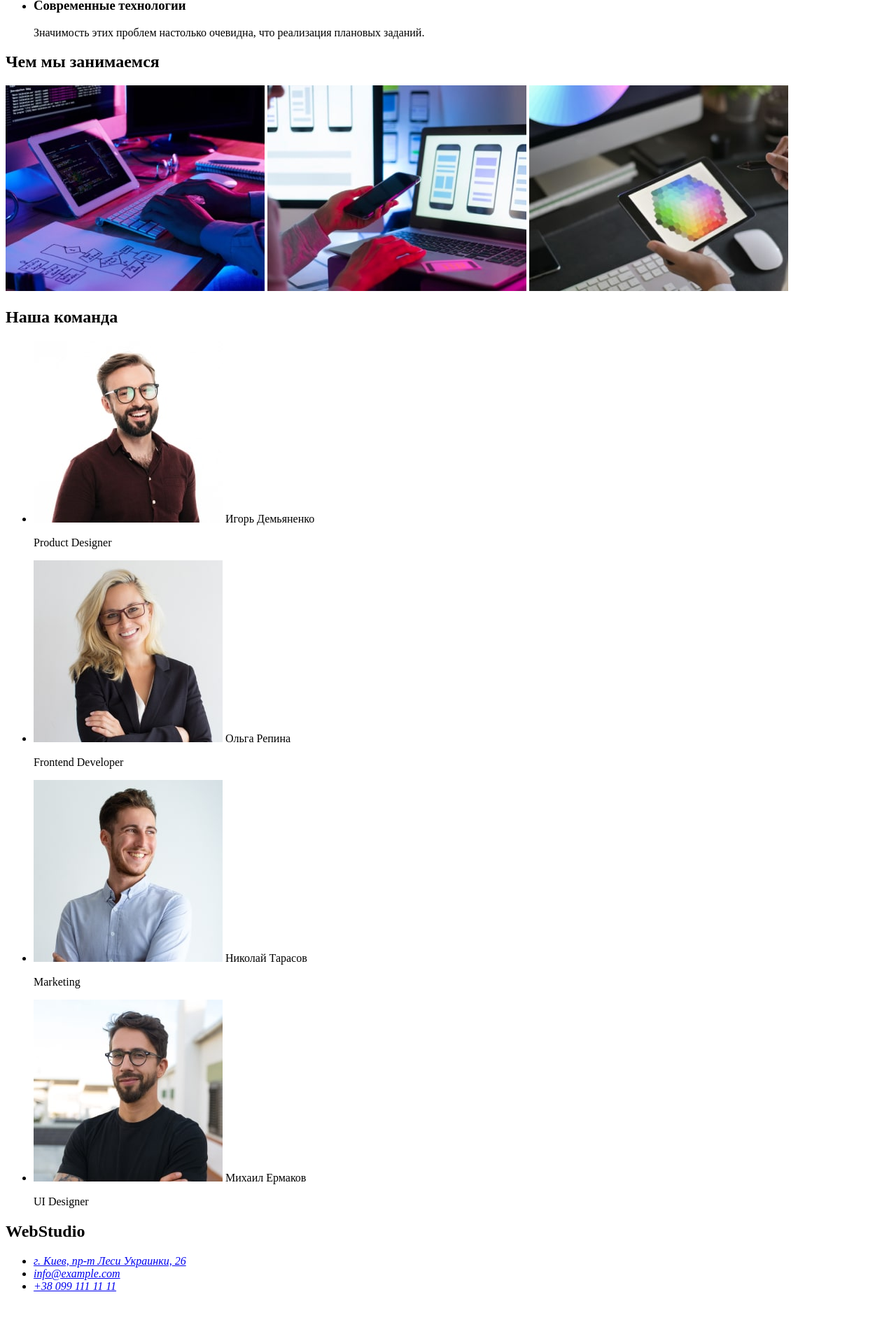
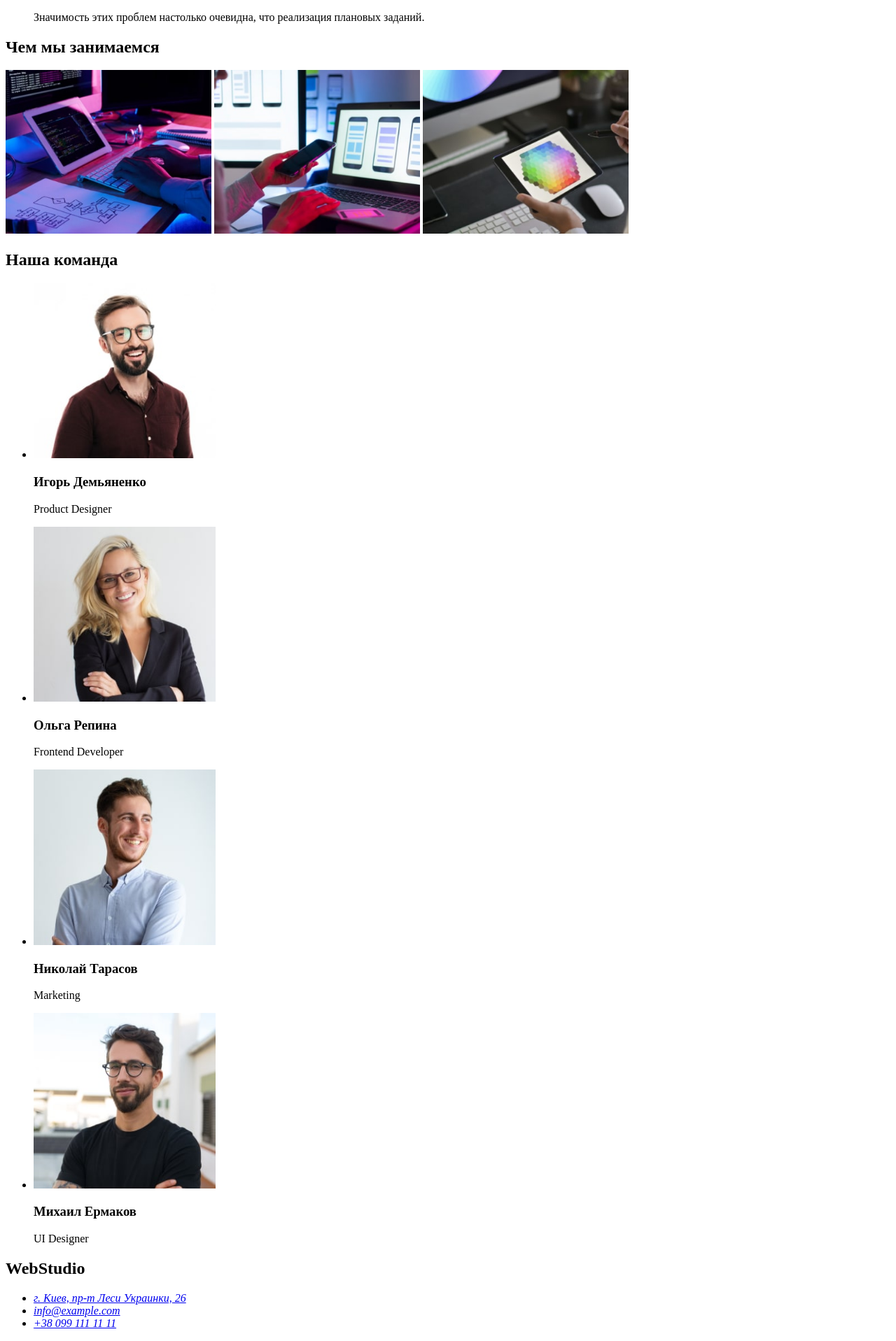
Before and after one commit to Sap1065/goit-markup-hw-01, a plain HTML site: page index.html in a window 1280 px wide. Shown: the part 560-2477 px from the top of the page at 70% size. Before the commit the page ends 2424 px from the top, so only its background shows below. Drawn offline with Linux system fonts and the light colour scheme.

Commit message:
work on bugs

```diff
--- a/index.html
+++ b/index.html
@@ -7,10 +7,9 @@
     <title>WebStudio</title>
 </head>
 <body>
-    <sidebar>
-        <h2 lang="en">
-            WebStudio
-        </h2>
+    <header>
+        <a href="http://127.0.0.1:5500/index.html">WebStudio</a>
+        <nav>
                 <ul>
                     <li>
                         <a href="">Студия</a>
@@ -21,6 +20,9 @@
                     <li>
                         <a href="">Контакты</a>
                     </li>
+                </ul>
+        </nav>
+        <ul>
             <li>
                 <a href="mailto:info@devstudio.com">info@devstudio.com</a>
             </li>
@@ -28,11 +30,12 @@
                 <a href="tel:+380961111111">+38 096 111 11 11</a>
             </li>
         </ul>
-    </sidebar>
-    <header>
+    </header>
+    <main>
+        <section>
             <h1>Эффективные решения для вашего бизнеса</h1>
             <button>Заказать услугу</button>
-    </header>
+        </section>
         <section>
             <h2>Особенности</h2>
             <ul>
@@ -61,48 +64,45 @@
         </section>
         <section>
             <h2>Чем мы занимаемся</h2>
-            <img src="/img/box 1-min.jpg" alt="Печатает с помощью клавиатуры на планшете" weight="294">
-            <img src="/img/box 2-min.jpg"alt="Сравнивает виды рабочего стола которые изображены на мониторе ноутбука с тем который на телефоне "weight="294">
-            <img src="/img/box 3-min.jpg" alt="Смотрит цветовую палитру на планшете" weight="294">
+            <img src="/img/box1-min.jpg" alt="Печатает с помощью клавиатуры на планшете" width="294">
+            <img src="/img/box2-min.jpg"
+                alt="Сравнивает виды рабочего стола которые изображены на мониторе ноутбука с тем который на телефоне"
+                width="294">
+            <img src="/img/box3-min.jpg" alt="Смотрит цветовую палитру на планшете" width="294">
         </section>
         <section>
             <h2>Наша команда</h2>
             <ul>
                 <li>
-                <img src="/img/img. 1-min.jpg" alt="первый специалист" weight="260">
-                <h>Игорь Демьяненко</h>
+                    <img src="/img/img.1-min.jpg" alt="Первый специалист" width="260">
+                    <h3>Игорь Демьяненко</h3>
                     <p lang="en">Product Designer</p>
                 </li>
                 <li>
-                <img src="/img/img. 2-min.jpg" alt="второй специалист" weight="260">
-                <h>Ольга Репина</h>
+                    <img src="/img/img.2-min.jpg" alt="Второй специалист" width="260">
+                    <h3>Ольга Репина</h3>
                     <p lang="en">Frontend Developer</p>
                 </li>
                 <li>
-                <img src="/img/img. 3-min.jpg" alt="третий специалист" weight="260">
-                <h>Николай Тарасов</h>
+                    <img src="/img/img.3-min.jpg" alt="Третий специалист" width="260">
+                    <h3>Николай Тарасов</h3>
                     <p lang="en">Marketing</p>
                 </li>
                 <li>
-                <img src="img/img. 4-min.jpg" alt="четвертый специалист" weight="260">
-                <h>Михаил Ермаков</h>
+                    <img src="img/img.4-min.jpg" alt="Четвертый специалист" width="260">
+                    <h3>Михаил Ермаков</h3>
                     <p lang="en">UI Designer</p>
                 </li>
             </ul>
         </section>
+    </main>
     <footer>
-        <h2 lang="en">WebStudio</h2>
+        <h2>WebStudio</h2>
         <address>
             <ul>
-                <li>
-                    <a href="https://www.google.com/maps/place/%D0%B1%D1%83%D0%BB.+%D0%9B%D0%B5%D1%81%D0%B8+%D0%A3%D0%BA%D1%80%D0%B0%D0%B8%D0%BD%D0%BA%D0%B8,+26,+%D0%9A%D0%B8%D0%B5%D0%B2,+02000/@50.4265807,30.5361971,17z/data=!3m1!4b1!4m5!3m4!1s0x40d4cf0e033ecbe9:0x57a4dffefec77da0!8m2!3d50.4265807!4d30.5383858">г. Киев, пр-т Леси Украинки, 26</a>
-                </li>
-                <li>
-                    <a href="mailto:info@example.com">info@example.com</a>
-                </li>
-                <li>
-                    <a href="tel:+380991111111">+38 099 111 11 11</a>
-                </li>
+                <li><a href="https://www.google.com/search?q=%D0%B3.+%D0%9A%D0%B8%D0%B5%D0%B2%2C+%D0%BF%D1%80-%D1%82+%D0%9B%D0%B5%D1%81%D0%B8+%D0%A3%D0%BA%D1%80%D0%B0%D0%B8%D0%BD%D0%BA%D0%B8%2C+26&oq=%D0%B3.+%D0%9A%D0%B8%D0%B5%D0%B2%2C+%D0%BF%D1%80-%D1%82+%D0%9B%D0%B5%D1%81%D0%B8+%D0%A3%D0%BA%D1%80%D0%B0%D0%B8%D0%BD%D0%BA%D0%B8%2C+26&aqs=chrome.0.69i59j0i512j69i60l2.1067j0j7&sourceid=chrome&ie=UTF-8">г. Киев, пр-т Леси Украинки, 26</a></li>
+                <li><a href="mailto:info@example.com">info@example.com</a></li>
+                <li><a href="tel:+380991111111">+38 099 111 11 11</a></li>
             </ul>
         </address>
     </footer>
```
Also changed, not shown: img/box1-min.jpg (renamed from img/box 1-min.jpg), img/box2-min.jpg (renamed from img/box 2-min.jpg), img/box3-min.jpg (renamed from img/box 3-min.jpg), img/img.1-min.jpg (renamed from img/img. 1-min.jpg), img/img.2-min.jpg (renamed from img/img. 2-min.jpg), img/img.3-min.jpg (renamed from img/img. 3-min.jpg), img/img.4-min.jpg (renamed from img/img. 4-min.jpg). Lines whose indentation alone changed are shown as unchanged.
